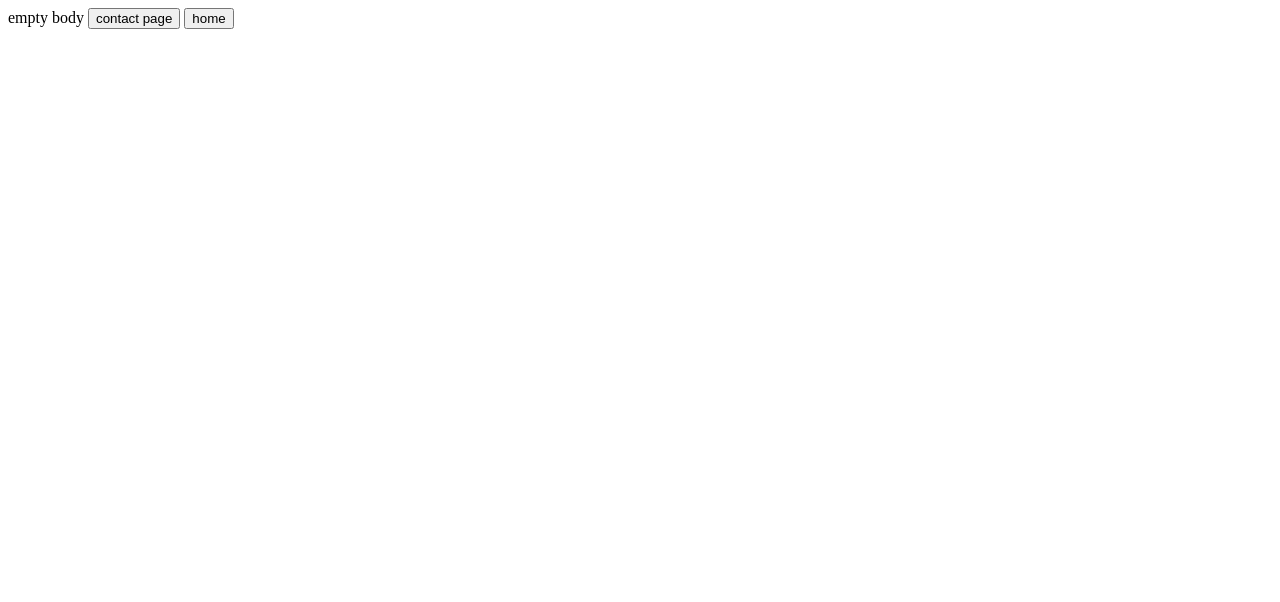
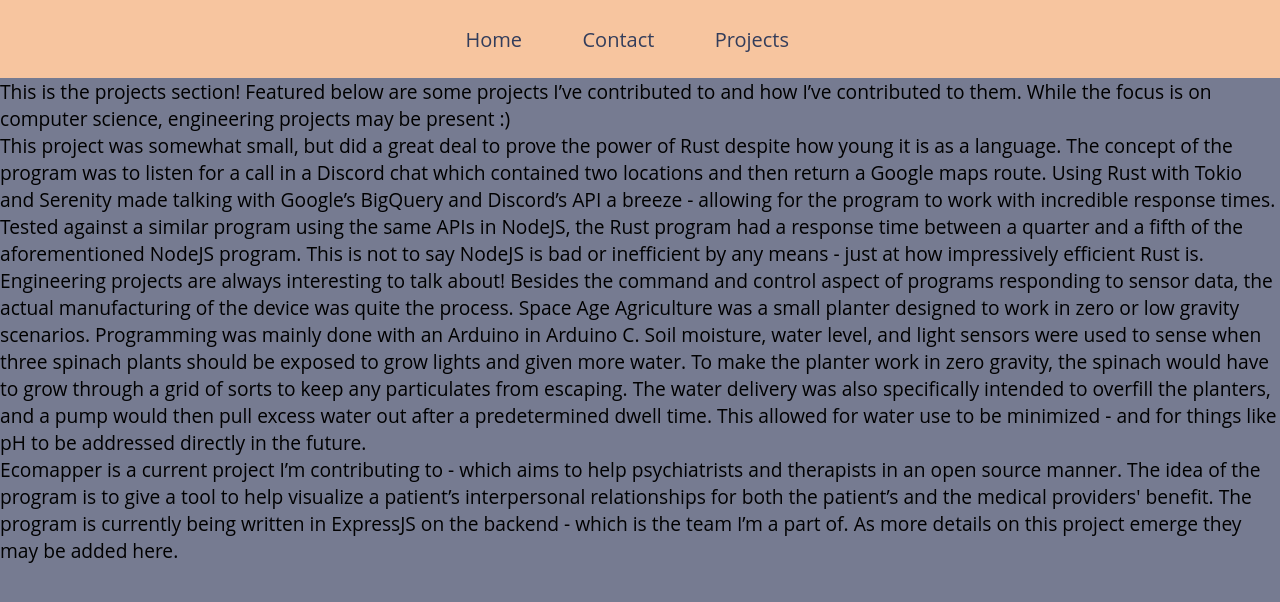
Before and after one commit to AzerDime/webdevFinal, a plain HTML site: page prevWorkProj.html in a window 1280 px wide. Drawn offline with Linux system fonts and the light colour scheme.

Commit message:
all HTML components added, basic CSS implemented

```diff
--- a/prevWorkProj.html
+++ b/prevWorkProj.html
@@ -1,16 +1,66 @@
-
 <!DOCTYPE html>
 <html lang="en">
   <head>
-    <meta charset="UTF-8">
-    <meta name="viewport" content="width=device-width, initial-scale=1.0">
-    <meta http-equiv="X-UA-Compatible" content="ie=edge">
+    <meta charset="UTF-8" />
+    <meta name="viewport" content="width=device-width, initial-scale=1.0" />
+    <meta http-equiv="X-UA-Compatible" content="ie=edge" />
     <title>Ian Guy CS410 - Previous Work and Projects</title>
-    <link rel="stylesheet" href="style.css">
+    <link rel="stylesheet" href="styles.css" />
   </head>
   <body>
-    empty body
-    <button onclick="location.href='contact.html'" type="button">contact page</button>
-    <button onclick="location.href='index.html'" type="button">home</button>
+    <nav class="navbar">
+      <ul class="navBody">
+        <li>
+          <a href="#" class="navLinks" onclick="location.href='index.html'">Home</a>
+        </li>
+        <li>
+          <a href="#" class="navLinks" onclick="location.href='contact.html'">Contact</a>
+        </li>
+        <li>
+          <a href="#" class="navLinks">Projects</a>
+        </li>
+      </ul>
+    </nav>
+    <p class="bodyText">
+      This is the projects section! Featured below are some projects I’ve
+      contributed to and how I’ve contributed to them. While the focus is on
+      computer science, engineering projects may be present :)
+    </p>
+    <p class="bodyText2">
+      This project was somewhat small, but did a great deal to prove the power
+      of Rust despite how young it is as a language. The concept of the program
+      was to listen for a call in a Discord chat which contained two locations
+      and then return a Google maps route. Using Rust with Tokio and Serenity
+      made talking with Google’s BigQuery and Discord’s API a breeze - allowing
+      for the program to work with incredible response times. Tested against a
+      similar program using the same APIs in NodeJS, the Rust program had a
+      response time between a quarter and a fifth of the aforementioned NodeJS
+      program. This is not to say NodeJS is bad or inefficient by any means -
+      just at how impressively efficient Rust is.
+    </p>
+    <p class="bodyText2">
+      Engineering projects are always interesting to talk about! Besides the
+      command and control aspect of programs responding to sensor data, the
+      actual manufacturing of the device was quite the process. Space Age
+      Agriculture was a small planter designed to work in zero or low gravity
+      scenarios. Programming was mainly done with an Arduino in Arduino C. Soil
+      moisture, water level, and light sensors were used to sense when three
+      spinach plants should be exposed to grow lights and given more water. To
+      make the planter work in zero gravity, the spinach would have to grow
+      through a grid of sorts to keep any particulates from escaping. The water
+      delivery was also specifically intended to overfill the planters, and a
+      pump would then pull excess water out after a predetermined dwell time.
+      This allowed for water use to be minimized - and for things like pH to be
+      addressed directly in the future.
+    </p>
+    <p class="bodyText2">
+      Ecomapper is a current project I’m contributing to - which aims to help
+      psychiatrists and therapists in an open source manner. The idea of the
+      program is to give a tool to help visualize a patient’s interpersonal
+      relationships for both the patient’s and the medical providers' benefit.
+      The program is currently being written in ExpressJS on the backend - which
+      is the team I’m a part of. As more details on this project emerge they may
+      be added here.
+    </p>
   </body>
 </html>
--- a/styles.css
+++ b/styles.css
@@ -1,5 +1,11 @@
 * {
+  margin: 0;
+  padding: 0;
   box-sizing: border-box;
+}
+
+a {
+  text-decoration: none;
 }
 
 :root {
@@ -19,27 +25,50 @@
   --red: #ff0000;
   --orange: #ffa500;
   --green: #006400;
+
+  --bg1: #f7c59f;
+  --bg2: #333d5b;
+  --bg3: #767b91;
+  --bg4: #c7ccdb;
+  --bg5: #e1e5ee;
+}
+
+.navbar {
+  display: flex;
+  justify-content: space-around;
+  width: 100vw;
+  padding-top: 2%;
+  padding-bottom: 2%;
+  font-size: 20px;
+  background-color: var(--bg1);
+}
+
+.navBody {
+  display: flex;
+  width: 30%;
+  float: right;
+  margin-right: 2%;
+  justify-content: space-around;
+  align-items: center;
+  list-style: none;
+}
+
+.navBody li:hover {
+  background-color: var(--bg5);
+  border-radius: 6px;
+}
+
+.navBody li {
+  display: inline;
+  color: --bg5;
+}
+
+.navBody li a{
+  color: var(--bg2);
 }
 
 body {
-    font-family: 'Open Sans', 'Helvetica Neue', sans-serif;
+  font-family: "Open Sans", "Helvetica Neue", sans-serif;
   font-size: 1.2em;
-    color: var(--gray1);
+  background-color: var(--bg3);
 }
-
-  h1 {
-    text-align: center;
-  }
-
-
-  form {
-    width: 400px;
-  }
-
-  .grid-item {
-    padding: 10px;
-    background-color: var(--purple);
-    color: var(--white);
-    font-size: 2.4em;
-    text-align: center;
-  }
```
Also changed, not shown: contact.html (+37 -8 lines), index.html (+34 -7 lines). Lines whose indentation alone changed are shown as unchanged.
